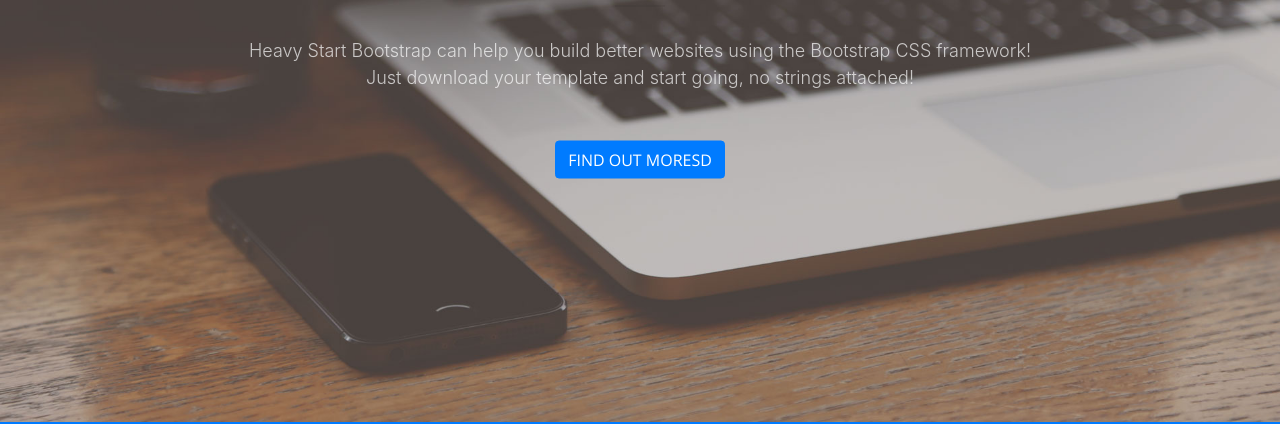
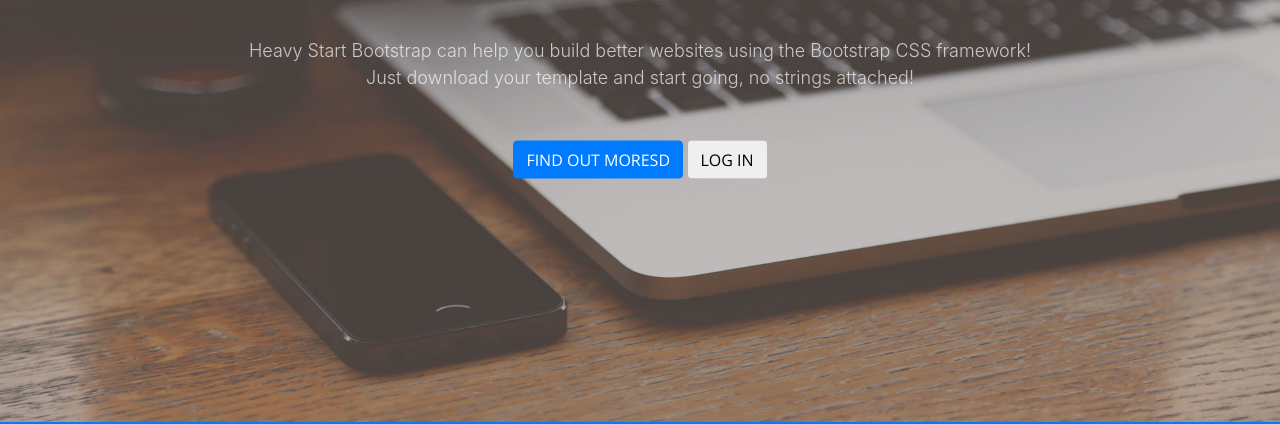
Before and after one commit to nickypatson/nickypatson.github.io, a website with bundled scripts: page index.html in a window 1280 px wide. Shown: the part 378-802 px from the top of the page. Built offline with nearby package versions, Linux system fonts and the light colour scheme.

Commit message:
Update index.html

```diff
--- a/index.html
+++ b/index.html
@@ -55,6 +55,7 @@
           <hr>
           <p> Heavy Start Bootstrap can help you build better websites using the Bootstrap CSS framework! Just download your template and start going, no strings attached!</p>
           <a class="btn btn-primary btn-xl js-scroll-trigger" href="https://dev.crazam.ie/login">Find Out Moresd</a>
+          <a href="https://dev.crazam.ie/login"><button type="button" class="btn p-button p-component"> LOG IN <span class="p-ink"></span></button></a>
         </div>
       </div>
     </header>
```
